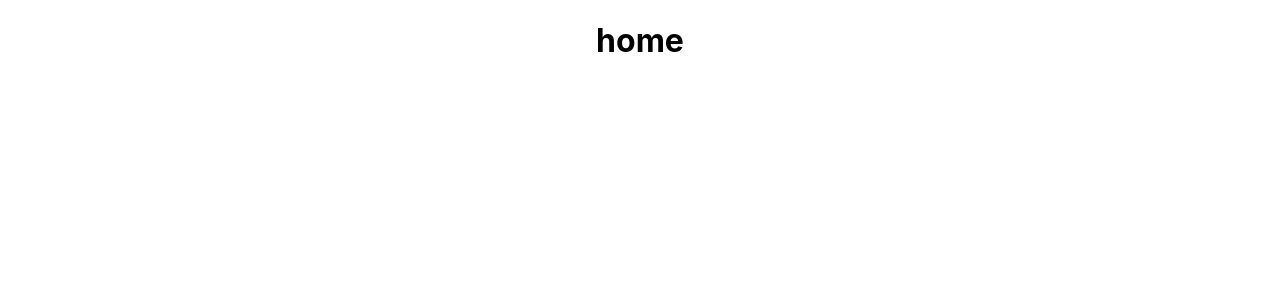
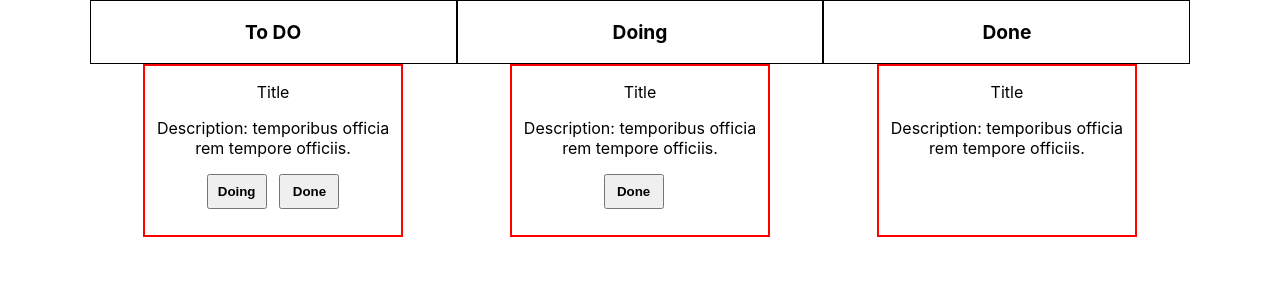
Before and after one commit to PranavDalvi9/Todos-MERN, a React (Create React App) app in the folder client/: page / in a window 1280 px wide. Shown: the top 300 px of the page. Built offline with nearby package versions, Linux system fonts and the light colour scheme.

Commit message:
Home Page completed

```diff
--- a/client/src/Components/HomePage/HomePage.css
+++ b/client/src/Components/HomePage/HomePage.css
@@ -0,0 +1,49 @@
+.HomePage{
+    /* border: 2px solid red; */
+    width: 86%;
+    margin: auto;
+}
+
+.MainTodo{
+    display: flex;
+    justify-content: space-evenly;
+}
+
+.MainTodo>div{
+    /* border: 2px solid green; */
+    width: 100%;
+    height: 500px;
+}
+
+.MainTodo>div>div{
+    border: 1px solid black;
+}
+
+.MainTodo>div>div>p{
+    font-size: larger;
+    font-weight: bolder;
+    /* border: 1px solid black; */
+}
+
+.Card{
+    border: 2px solid red !important;
+    width: 70%;
+    height: 150px;
+    padding-bottom: 5%;
+    margin: auto;
+}
+
+.CardButton>button:nth-child(1){
+    /* border: 2px solid green; */
+    font-weight: bold;
+    margin-right: 5%;
+    padding: 3%;
+    width: 60px;
+}
+
+.CardButton>button:nth-child(2){
+    /* border: 2px solid blue; */
+    font-weight: bold;
+    padding: 3%;
+    width: 60px;
+}
--- a/client/src/Components/HomePage/HomePage.jsx
+++ b/client/src/Components/HomePage/HomePage.jsx
@@ -3,8 +3,57 @@
 
 export default function HomePage() {
   return (
-    <div>
-      <h1>home</h1>
+    <div className='HomePage'>
+
+
+      <div className='MainTodo' >
+
+        {/* Todo div start */}
+        <div>
+          <div><p>To DO</p></div>
+
+          <div className='Card'>
+            <div className='CardTitle'><p>Title</p></div>
+            <div className='CardDescription'><p>Description: temporibus officia rem tempore officiis.</p></div>
+            <div className='CardButton'>
+              <button>Doing</button>
+              <button>Done</button>
+            </div>
+          </div>
+
+        </div>
+
+        {/* Doing div start */}
+        <div>
+          <div><p>Doing</p></div>
+
+          <div className='Card'>
+            <div className='CardTitle'><p>Title</p></div>
+            <div className='CardDescription'><p>Description: temporibus officia rem tempore officiis.</p></div>
+            <div className='CardButton'>
+              {/* <button>Doing</button> */}
+              <button>Done</button>
+            </div>
+          </div>
+
+        </div>
+
+        {/* Done div start */}
+        <div>
+          <div><p>Done</p></div>
+
+          <div className='Card'>
+            <div className='CardTitle'><p>Title</p></div>
+            <div className='CardDescription'><p>Description: temporibus officia rem tempore officiis.</p></div>
+            {/* <div className='CardButton'>
+              <button>Doing</button>
+              <button>Done</button>
+            </div> */}
+          </div>
+
+        </div>
+      </div>
+
     </div>
   )
 }
```
